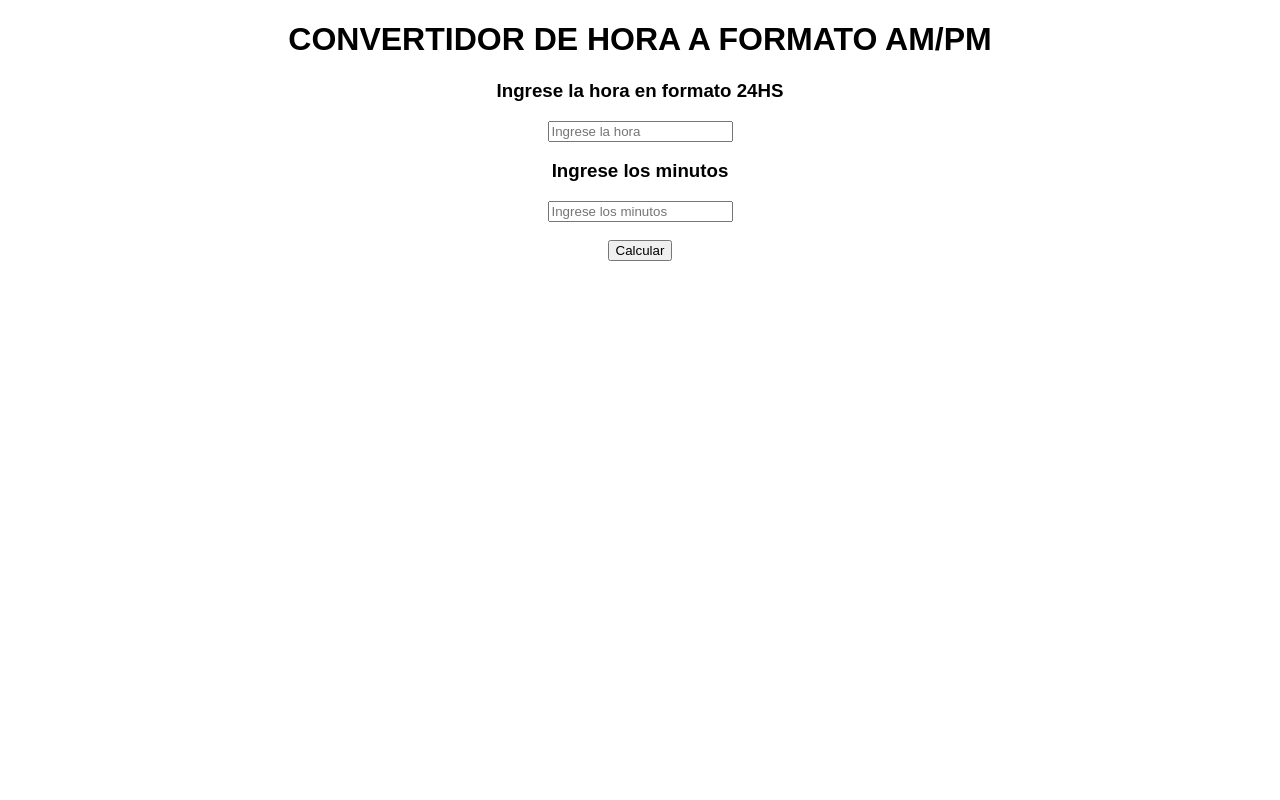
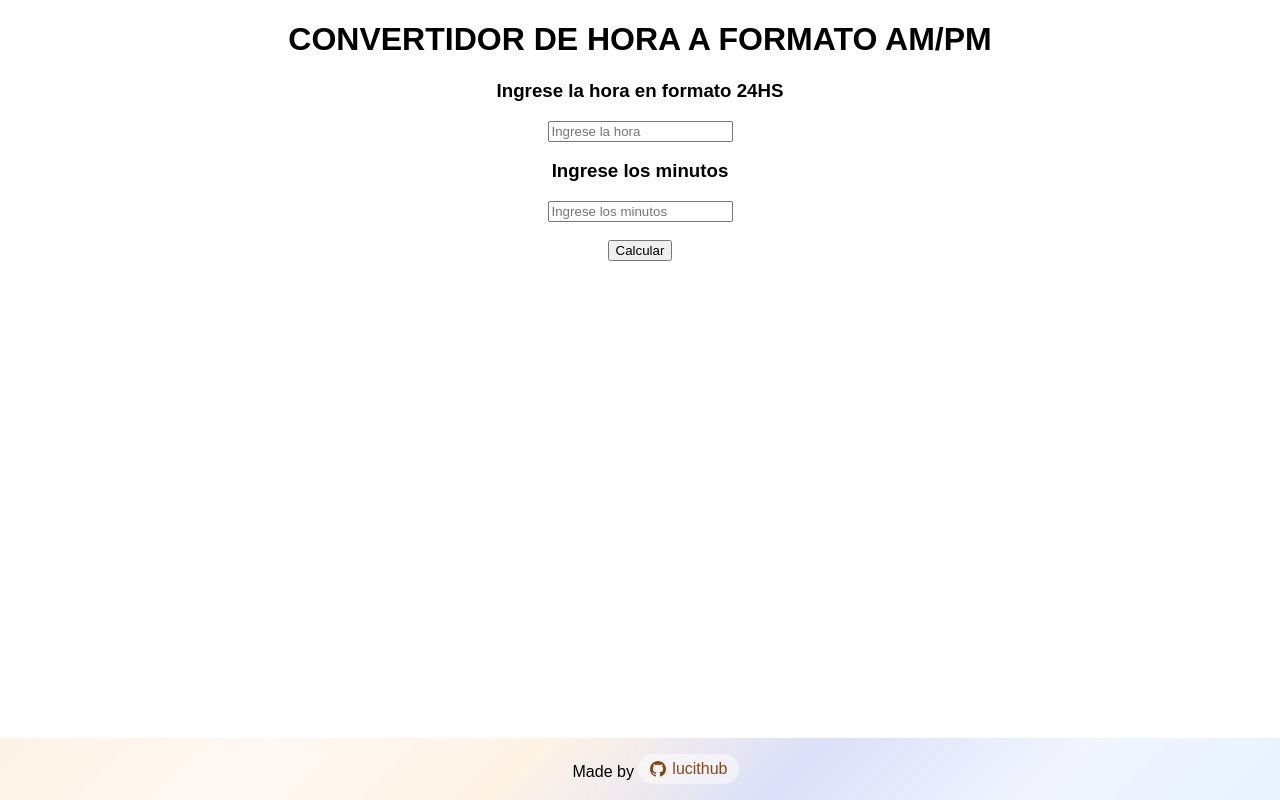
Before and after one commit to lucithub/Convertidor-de-Horas-a-AM-PM, a plain HTML site: page pages/index.html in a window 1280 px wide. Drawn offline with nearby package versions, Linux system fonts and the light colour scheme; a web font is replaced by a local one.

Commit message:
add about me section/footer

```diff
--- a/css/styles.css
+++ b/css/styles.css
@@ -5,3 +5,43 @@ body{
     box-sizing: border-box;
     font-family: 'Nova Round', sans-serif;
 }
+
+/* FOOTER */
+footer {
+    margin-top: auto;
+    padding: 1rem;
+    background: linear-gradient(135deg, #fff3e6, #fff8f3, #fff3e6, #dce0f8, #f2f5ff, #e5f2ff);
+    text-align: center;
+    position: fixed;
+    bottom: 0;
+    width: 100%;
+}
+
+.github-link {
+    display: inline-flex;
+    align-items: center;
+    gap: 6px;
+    padding: 6px 12px;
+    background-color: rgba(255, 255, 255, 0.5);
+    border-radius: 20px;
+    color: #8B4513;
+    text-decoration: none;
+    transition: all 0.3s ease;
+}
+
+.github-link:hover {
+    background-color: white;
+    box-shadow: 0 2px 8px rgba(249, 115, 22, 0.2);
+    transform: translateY(-1px);
+}
+
+.github-icon {
+    width: 16px;
+    height: 16px;
+    transition: transform 0.3s ease;
+}
+
+.github-link:hover .github-icon {
+    transform: scale(1.1);
+}
+/* FOOTER */
--- a/pages/index.html
+++ b/pages/index.html
@@ -21,6 +21,25 @@
         <br>
         <img src="" id="imageDayNight">
     </form>
+    <footer>
+        Made by
+        <a href="https://github.com/lucithub" class="github-link" data-tippy-content="Visit my GitHub profile">
+            <svg class="github-icon" viewBox="0 0 24 24" fill="currentColor">
+                <path d="M12 0c-6.626 0-12 5.373-12 12 0 5.302 3.438 9.8 8.207 11.387.599.111.793-.261.793-.577v-2.234c-3.338.726-4.033-1.416-4.033-1.416-.546-1.387-1.333-1.756-1.333-1.756-1.089-.745.083-.729.083-.729 1.205.084 1.839 1.237 1.839 1.237 1.07 1.834 2.807 1.304 3.492.997.107-.775.418-1.305.762-1.604-2.665-.305-5.467-1.334-5.467-5.931 0-1.311.469-2.381 1.236-3.221-.124-.303-.535-1.524.117-3.176 0 0 1.008-.322 3.301 1.23.957-.266 1.983-.399 3.003-.404 1.02.005 2.047.138 3.006.404 2.291-1.552 3.297-1.23 3.297-1.23.653 1.653.242 2.874.118 3.176.77.84 1.235 1.911 1.235 3.221 0 4.609-2.807 5.624-5.479 5.921.43.372.823 1.102.823 2.222v3.293c0 .319.192.694.801.576 4.765-1.589 8.199-6.086 8.199-11.386 0-6.627-5.373-12-12-12z"/>
+            </svg>
+            lucithub
+        </a>
+    </footer>
+
     <script src="/js/index.js"></script>
+    <script src="https://unpkg.com/@popperjs/core@2"></script>
+    <script src="https://unpkg.com/tippy.js@6"></script>
+    <script>
+        tippy('.github-link', {
+            placement: 'top',
+            animation: 'scale',
+            theme: 'light'
+        });
+    </script>
 </body>
 </html>
```
